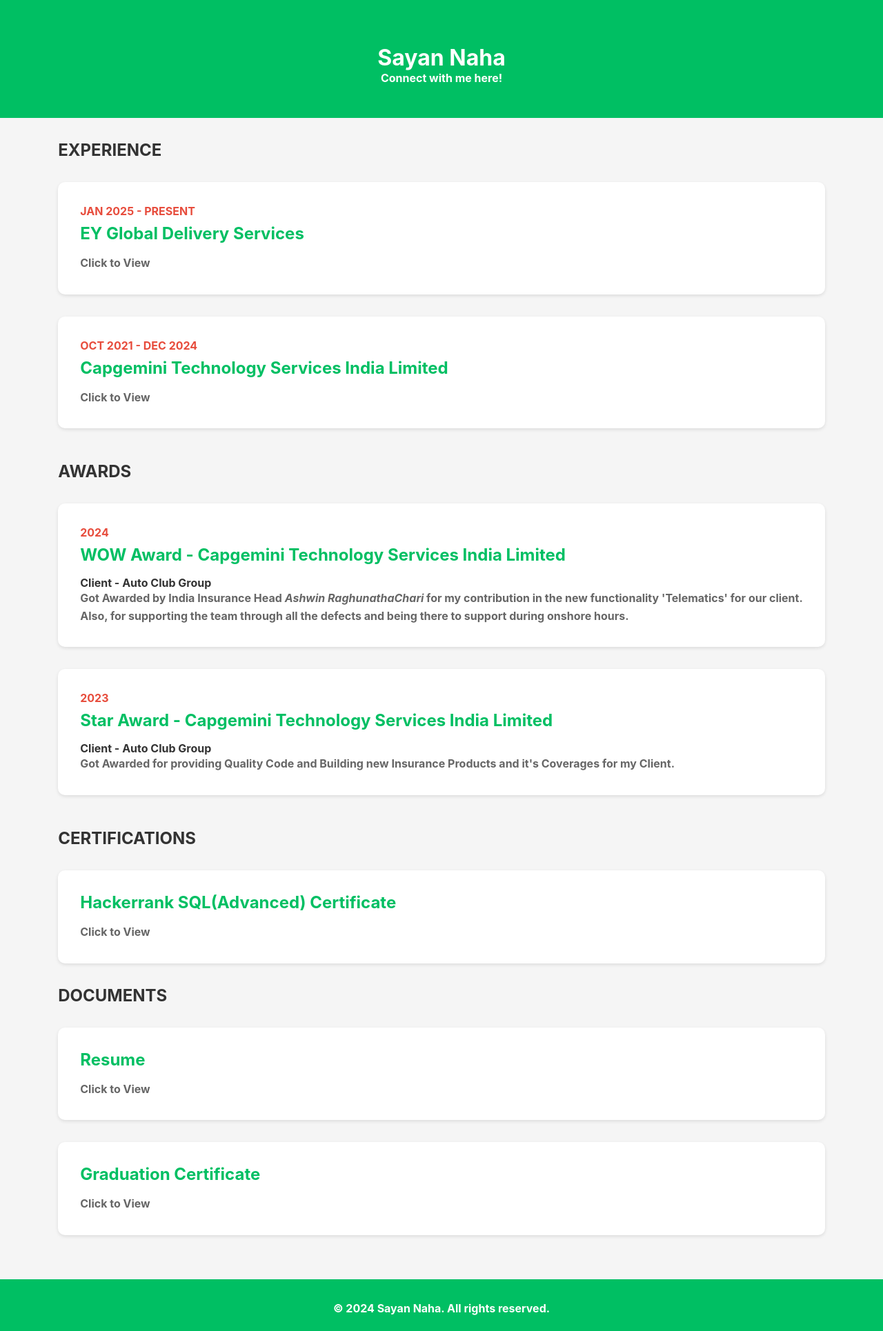
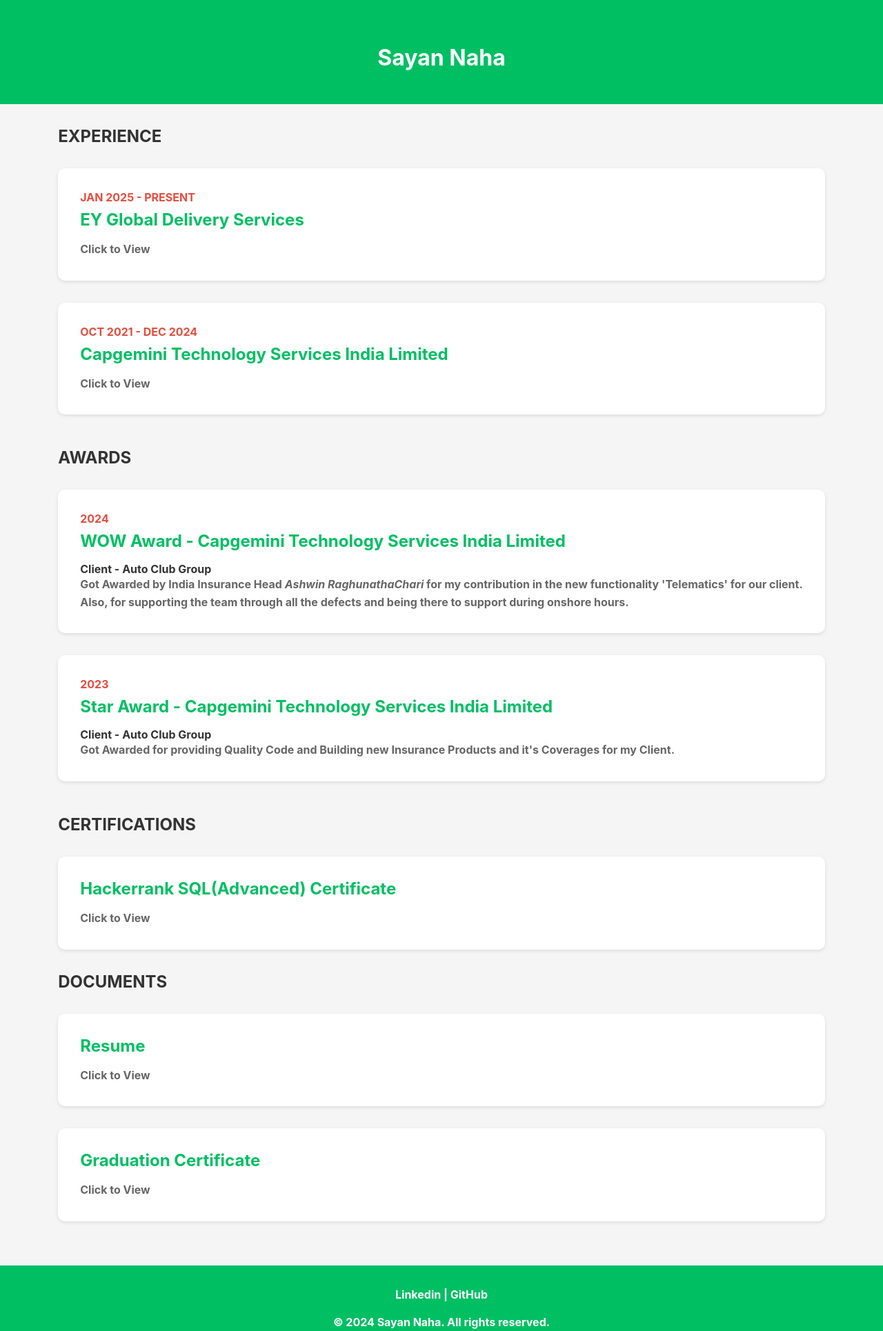
Before and after one commit to sayannaha/my-portfolio, a plain HTML site: page index.html in a window 1280 px wide. Shown: the top 1930 px of the page at 69% size. Drawn offline with Linux system fonts and the light colour scheme.

Commit message:
Update index.html

```diff
--- a/index.html
+++ b/index.html
@@ -70,9 +70,9 @@
         }
 
         .connect {
-            color: inherit; /* Inherit the text color from the parent element */
-            text-decoration: none; /* Remove the underline */
-            cursor: text;
+            text-decoration: none; /* Remove underline */
+            color: inherit; /* Inherit the text color from the parent */
+            cursor: pointer; /* Show the hand cursor on hover */
         }
 
         footer {
@@ -95,7 +95,6 @@
     <header>
         <b>
         <h1>Sayan Naha</h1>
-        <p><b><a href="https://www.linkedin.com/in/sayannaha/" target="_blank" class="connect">Connect with me here!</a></b></p>
         </b>
     </header>
 
@@ -182,6 +181,9 @@
     </div>
 
     <footer>
+        <p><b><a href="https://www.linkedin.com/in/sayannaha/" target="_blank" class="connect">Linkedin</a> |
+            <a href="https://github.com/sayannaha" target="_blank" class="connect">GitHub</a></b></p>
+        <br>
         <b><p>© 2024 Sayan Naha. All rights reserved.</p></b>
     </footer>
 </body>
```
